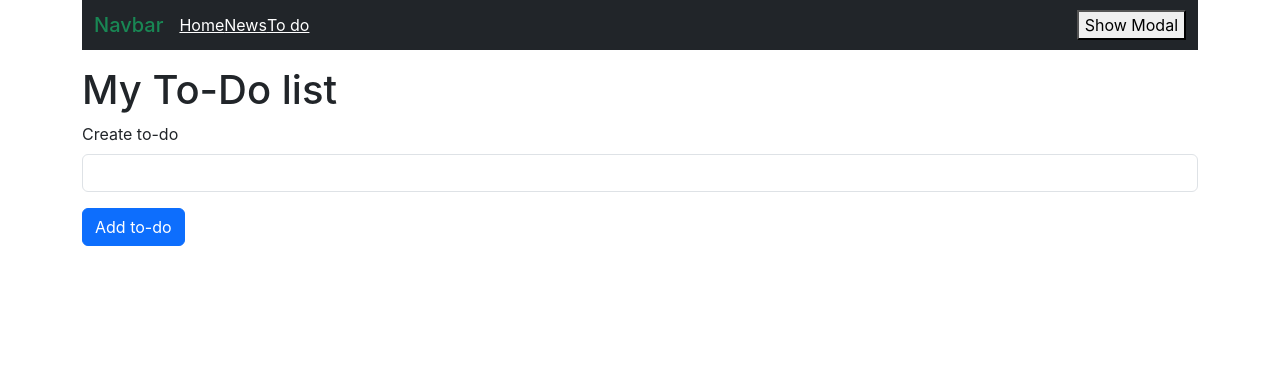
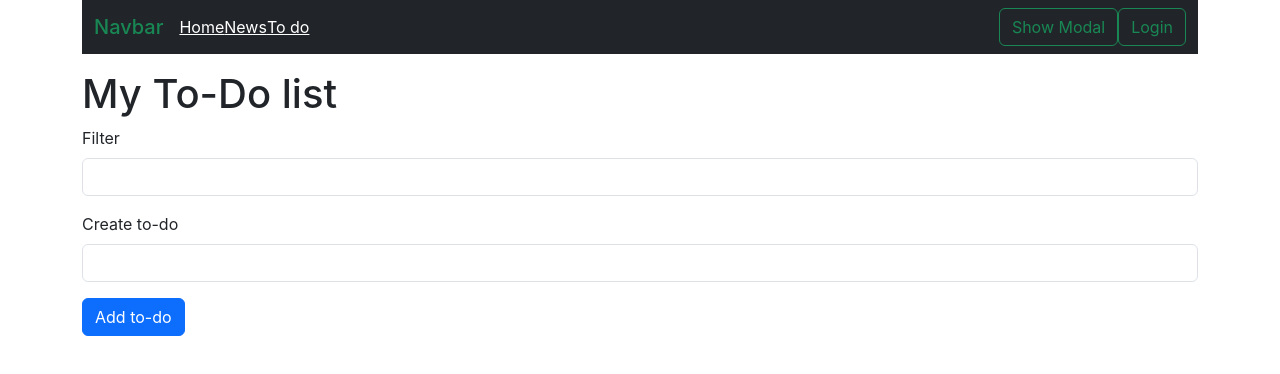
Before and after one commit to Kryzhanivskyi89/react-learn, a React (Create React App) app: page /todo in a window 1280 px wide. Shown: the top 374 px of the page. Built offline with nearby package versions, Linux system fonts and the light colour scheme.

Commit message:
add FilterTodo, LoginPage

```diff
--- a/src/components/App.jsx
+++ b/src/components/App.jsx
@@ -1,11 +1,17 @@
-import React, { Component, useState, useId } from 'react';
+import React, { Suspense, lazy } from 'react';
 import { Route, Routes } from 'react-router-dom';
+import Layout from './Layout/Layout';
 
 import HomePage from './pages/HomePage';
-import NewsPage from './pages/NewsPage';
-import TodoPage from './pages/TodoPage';
-import Layout from './Layout/Layout';
-import ToDoDetails from './Todo/ToDoDetails';
+// import LoginPage from './pages/LoginPage';
+// import NewsPage from './pages/NewsPage';
+// import TodoPage from './pages/TodoPage';
+// import ToDoDetails from './Todo/ToDoDetails';
+
+const ToDoDetails = lazy(() => import('./Todo/ToDoDetails'))
+const TodoPage = lazy(() => import('./pages/TodoPage'))
+const NewsPage = lazy(() => import('./pages/NewsPage'))
+const LoginPage = lazy(() => import('./pages/LoginPage'))
 
 const App = () => {
   return (
@@ -16,6 +22,7 @@ const App = () => {
         <Route path='todo' element={<TodoPage />} />
         <Route path='todo/:id' element={<ToDoDetails />} />
       </Route>
+      <Route path='/login' element={<Suspense><LoginPage /></Suspense> } />
     </Routes> )
 }
 
--- /dev/null
+++ b/src/components/FormToDo/FormFilterTodo.jsx
@@ -0,0 +1,26 @@
+
+const FormFilterTodo = ({setSearchParams, filterText}) => {
+
+    const handleChange = ({target}) => {
+        setSearchParams({filter: target.value})
+    }
+
+    return (
+    <form >
+        <div className="mb-3">
+            <label htmlFor="exampleInput" className="form-label">Filter</label>
+                <input
+                    type="text"
+                    className="form-control"
+                    id="exampleInput"
+                    onChange={handleChange}
+                    value={filterText}
+                />
+        </div>
+    </form>
+    )
+}
+
+
+
+export default FormFilterTodo;
--- a/src/components/Header/Header.jsx
+++ b/src/components/Header/Header.jsx
@@ -1,6 +1,10 @@
-import { NavLink } from "react-router-dom"
+import { NavLink, useNavigate } from "react-router-dom"
 
-const Header = ({showModal}) => {
+const Header = ({ showModal }) => {
+	const navigate = useNavigate()
+	const handleLogin = () => {
+		navigate('/login')
+	}
 	return (
 		<nav className= 'navbar bg-dark mb-3 navbar-expand-lg'>
 			<div className = 'container-fluid'>
@@ -29,7 +33,13 @@ const Header = ({showModal}) => {
 
 				</div>
 				</div>
-				<button onClick={showModal}>Show Modal</button>
+				<button className='btn btn-outline-success' onClick={showModal}>
+					Show Modal
+				</button>
+
+				<button className='btn btn-outline-success' onClick={handleLogin}>
+					Login
+				</button>
 			</div>
 		</nav>
 	)
--- a/src/components/Layout/Layout.jsx
+++ b/src/components/Layout/Layout.jsx
@@ -1,4 +1,4 @@
-import React, { useState, useId } from 'react';
+import React, { useState, Suspense, } from 'react';
 import { Outlet } from 'react-router-dom'
 import { Toaster } from 'react-hot-toast'
 
@@ -33,8 +33,10 @@ const Layout = () => {
 				toastOptions={{
 					duration: 1500,
 				}}/>
-            <Header showModal={showModal}/>
-            <Outlet />
+            <Header showModal={showModal} />
+            <Suspense>
+                <Outlet />
+            </Suspense>
             {isShowModal &&
                 <Modal closeModal={closeModal}>
                      <FormLogin
--- a/src/components/ToDoList/TodoList.jsx
+++ b/src/components/ToDoList/TodoList.jsx
@@ -1,15 +1,23 @@
 import { Component, useEffect, useState } from 'react'
 import { nanoid } from 'nanoid'
 import toast from 'react-hot-toast';
+import { useSearchParams } from "react-router-dom";
+
 import ToDo from '../Todo/ToDo'
 import todo from '../../todo.json'
 import FormToDo from '../FormToDo/FormToDo'
+import FormFilterTodo from '../FormToDo/FormFilterTodo';
+
 
 const ToDoList = () => {
 
     const [todoList, setTodoList] = useState('')
-    // const [isDelete, setIsDelete] = useState(false)
-    // const [isCreate, setIsCreate] = useState(false)
+
+    const [filteredTodoList, setFilteredTodoList] = useState(null)
+
+    const [searchParams, setSearchParams] = useSearchParams()
+
+    const filterText = searchParams.get('filter') ?? '' /* якщо нічо не введено значить null, тоді все ламається. Потрібно або пустий рядок*/
 
     useEffect(() => {
         const localTodo = localStorage.getItem('todo')
@@ -18,7 +26,17 @@ const ToDoList = () => {
 
     useEffect(() => {
         todoList && localStorage.setItem('todo', JSON.stringify(todoList)) /* перевірка, щоб не було першого рендера  */
-   }, [todoList])
+    }, [todoList])
+
+    useEffect(() => {
+        todoList &&
+            setFilteredTodoList(
+                todoList.filter((todo) =>
+                    todo.title.toLowerCase().includes(filterText.trim().toLowerCase())
+            )
+        )
+    }, [filterText, searchParams, todoList])
+
 
 
     const addToDo = (value) => {
@@ -50,10 +68,11 @@ const ToDoList = () => {
     return (
         <>
             <h1>My To-Do list</h1>
+            <FormFilterTodo setSearchParams={setSearchParams} filterText={filterText} />
             <FormToDo addToDo={addToDo } />
-               {todoList && (
+               {filteredTodoList && (
                     <ul className='list-group list-group-flush'>
-                        {todoList.map((todo) => (
+                        {filteredTodoList.map((todo) => (
                             <ToDo
                                 key={todo.id}
                                 todo={todo}
--- a/src/components/Todo/ToDo.jsx
+++ b/src/components/Todo/ToDo.jsx
@@ -1,9 +1,9 @@
-import { Link } from "react-router-dom"
+import { Link, useLocation  } from "react-router-dom"
 
 
 const ToDo = ({todo, handleCheckCompleted, handleDelete}) => {
-	return (
-
+	const location = useLocation()
+		return (
 			<li className='list-group-item'>
 				<div className='row justify-content-between'>
 					<div className='col-10'>
@@ -15,7 +15,14 @@ const ToDo = ({todo, handleCheckCompleted, handleDelete}) => {
 								onChange={() => handleCheckCompleted(todo.id)}
 							/>
 						)}
-						<Link to={todo.id}>{todo.title}</Link>
+						{handleCheckCompleted ? (
+							<Link to={todo.id} state={location}>
+								{todo.title}
+							</Link>
+						) : (
+							<h2>{todo.title}</h2>
+						)}
+
 
 					</div>
 					<div className='col'>
--- a/src/components/Todo/ToDoDetails.jsx
+++ b/src/components/Todo/ToDoDetails.jsx
@@ -1,22 +1,26 @@
-import React, {useEffect, useState} from 'react'
-import { useParams } from 'react-router-dom'
+import React, {Suspense, useEffect, useState} from 'react'
+import { useParams, Link, useLocation } from 'react-router-dom'
 import ToDo from './ToDo'
 
 const ToDoDetails = () => {
+
   const params = useParams()
   const [todoList, setTodoList] = useState(null)
+  const location = useLocation()
+
   useEffect(() => {
     const localTodo = localStorage.getItem('todo')
       if (localTodo) setTodoList(JSON.parse(localTodo))
   }, [])
 
   return (
-    <>
+    <Suspense>
+      <Link to={location.state} className='btn btn-primary m-3'>Back</Link>
       {todoList?.map(
         (todo) =>
           todo.id === params.id && <ToDo key={todo.id} todo={todo} />
       )}
-    </>
+    </Suspense>
   )
 }
 
--- /dev/null
+++ b/src/components/pages/LoginPage.jsx
@@ -0,0 +1,40 @@
+import React from 'react'
+
+const LoginPage = () => {
+  return (
+    <form >
+                    <div className="mb-3">
+                        <label htmlFor="exampleInputEmail1" className="form-label">Email address</label>
+                        <input
+                            name="email"
+                            type="email"
+                            className="form-control"
+                            id="exampleInputEmail1"
+                            aria-describedby="emailHelp"
+
+                        />
+                        <div id="emailHelp" className="form-text">We'll never share your email with anyone else.</div>
+                    </div>
+                    <div className="mb-3">
+                        <label htmlFor="exampleInputPassword1" className="form-label">Password</label>
+                        <input
+                            name="password"
+                            type="password"
+                            className="form-control"
+                            id="exampleInputPassword1"
+
+                        />
+                    </div>
+
+                    <button
+
+                        type="submit"
+                        className="btn btn-primary"
+                    >
+                        Submit
+                    </button>
+                </form>
+  )
+}
+
+export default LoginPage
```
Lines whose indentation alone changed are shown as unchanged.
